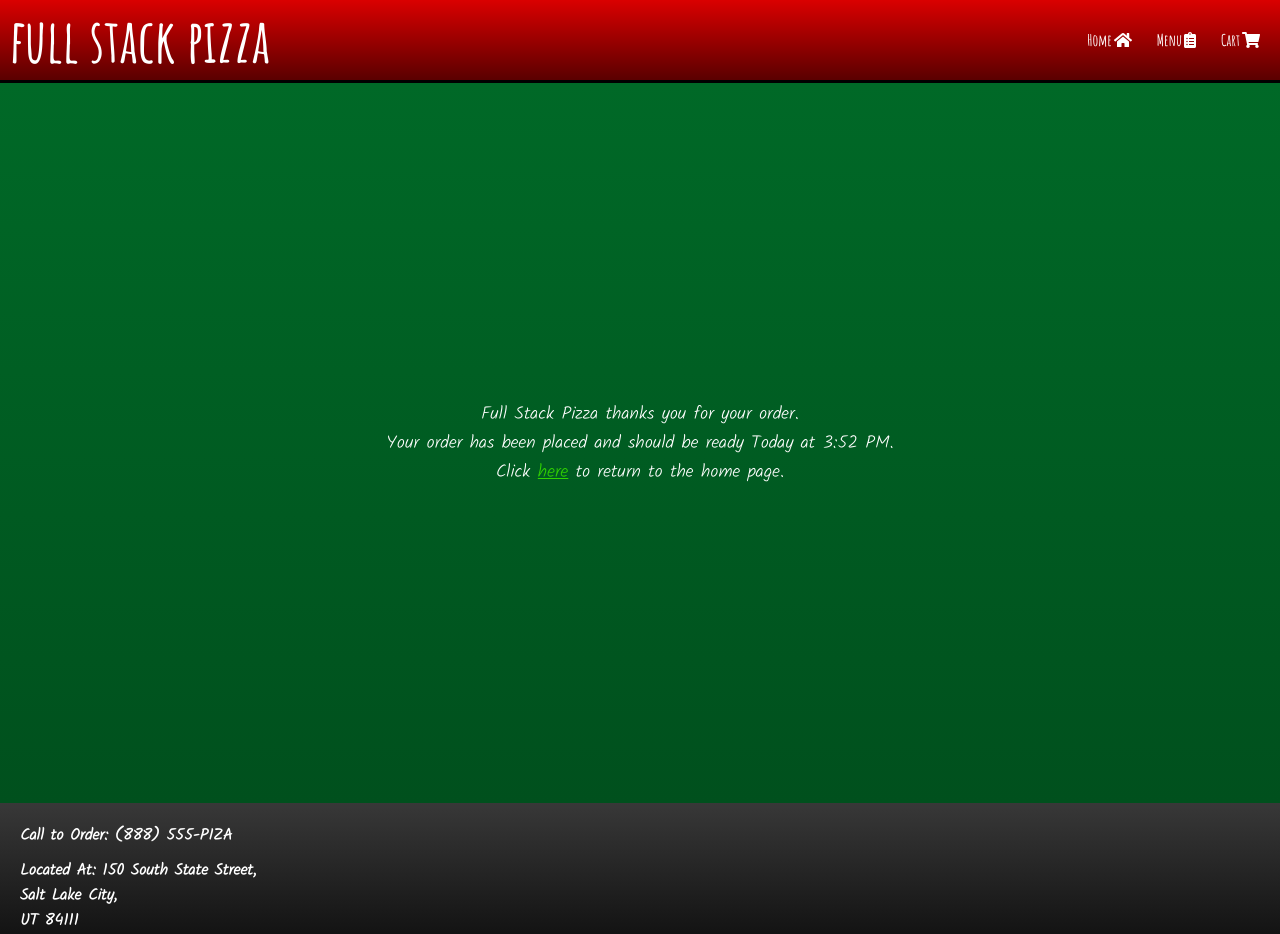
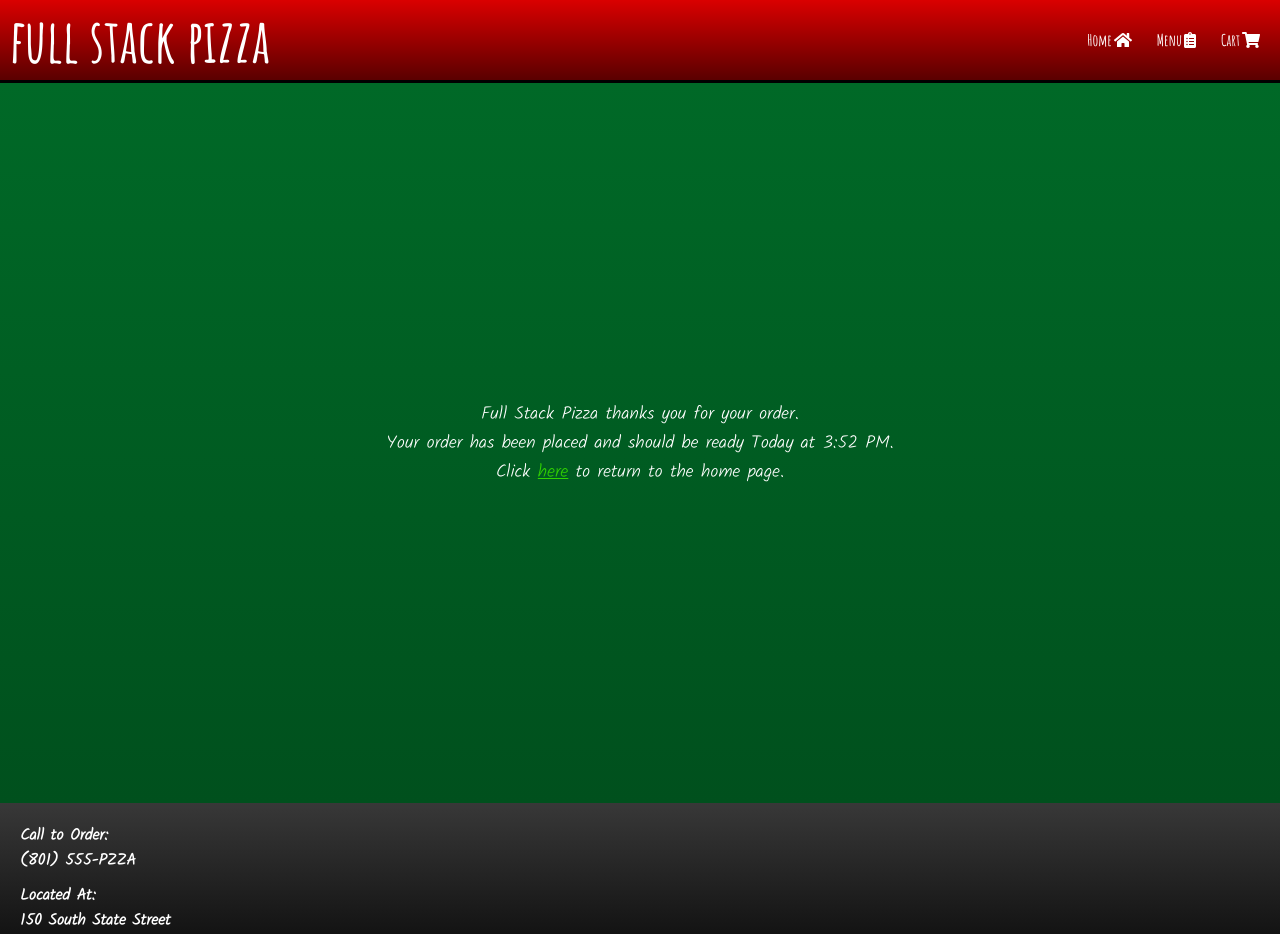
Before and after one commit to ccl71102/full-stack-group-project, a React (Create React App) app in the folder client/: page /orderplaced in a window 1280 px wide. Shown: the top 934 px of the page. Built offline with nearby package versions, Linux system fonts and the light colour scheme; no server answers.

Commit message:
bottom text

```diff
--- a/client/src/components/Footer.js
+++ b/client/src/components/Footer.js
@@ -4,8 +4,8 @@ const Footer = () => {
     return(
         <div className="footer">
             <div className="footerDiv">
-                <h4 className="footerText">Call to Order: (888) 555-PIZA</h4>
-                <h4 className="footerText">Located At: 150 South State Street,<br/> Salt Lake City,<br/> UT 84111</h4>
+                <h4 className="footerText">Call to Order:<br/>(801) 555-PZZA</h4>
+                <h4 className="footerText">Located At:<br/>150 South State Street<br/>Salt Lake City, UT 84111</h4>
             </div>
         </div>
     )
```
